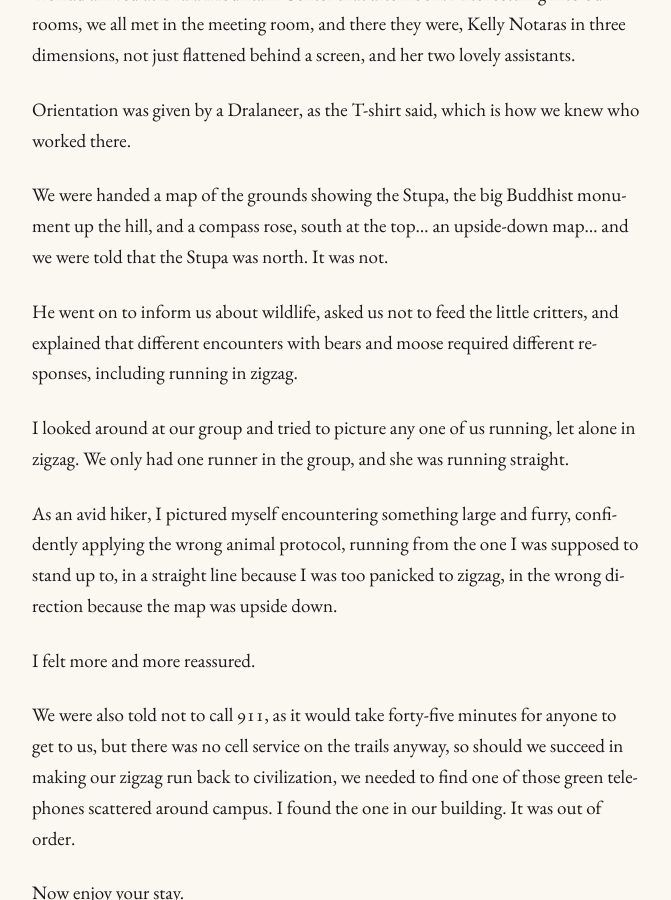
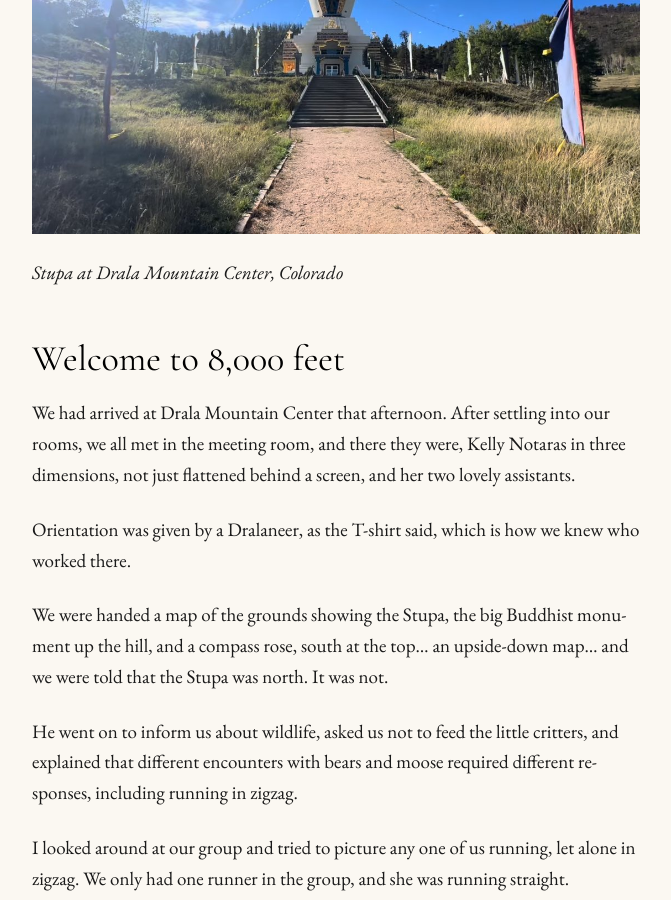
Before and after one commit to adeglon/adeglon.github.io, a Jekyll site: the page built from docs/_posts/2026-09-21-where-there-is-free-flow.md, in a window 1280 px wide and 900 px high, scrolled down 1420 px. Shown: the whole window, without its empty margins (80-751 px from the left). Built offline with Jekyll 4.4.1, drawn with Linux system fonts in a browser that asks for light colours; a script that is not in the unit is left out.

Commit message:
Free flow essay: the Stupa photo, in the post and as its thumbnail
Co-Authored-By: Claude Opus 5 <noreply@anthropic.com>
Claude-Session: https://claude.ai/code/session_013dCzg7Frd3BYrH4Bt9mZS6

```diff
--- a/docs/_posts/2026-09-21-where-there-is-free-flow.md
+++ b/docs/_posts/2026-09-21-where-there-is-free-flow.md
@@ -4,6 +4,8 @@ title: "Where There Is Free Flow…"
 date: 2026-09-21 12:00:00 -0700
 categories: ["Soul&Self"]
 permalink: /where-there-is-free-flow/
+image: /assets/images/featured-where-there-is-free-flow.jpg
+image_in_body: true
 ---
 
 *Write Where You Are — a writing retreat with Kelly Notaras at the Drala Mountain Center in Colorado*
@@ -24,7 +26,9 @@ I knew I could edit my book at home, but what I couldn't do at home was put myse
 
 I had come to learn what I didn't know I needed to learn. I just couldn't really put that into a number for the camera.
 
-{% comment %} PHOTO: Stupa at Drala Mountain Center, Colorado {% endcomment %}
+![The Great Stupa at Drala Mountain Center, prayer flags along the path up the hill](/assets/images/featured-where-there-is-free-flow.jpg)
+
+*Stupa at Drala Mountain Center, Colorado*
 
 ### Welcome to 8,000 feet
 
```
Also changed, not shown: docs/assets/images/featured-where-there-is-free-flow.jpg (added).
